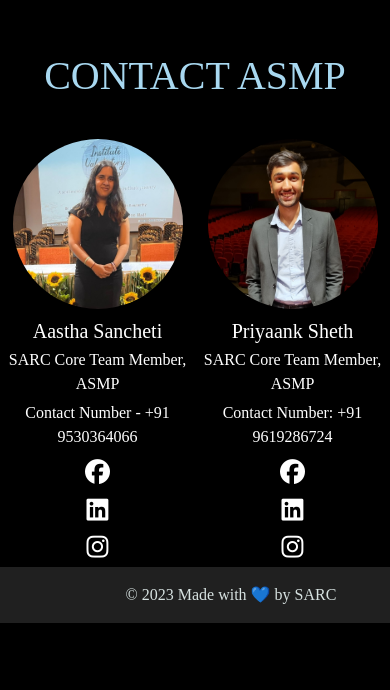
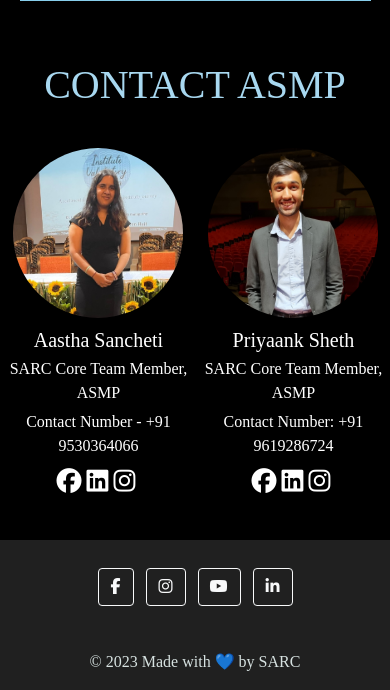
Before and after one commit to Sarc-Web-24-25/asmp_mentor, a Django app: page / in a window 390 px wide. Shown: the part 4999-5689 px from the top of the page. Before the commit the page ends 5622 px from the top, so only its background shows below. Run offline with Django 4.2, Linux system fonts and the light colour scheme; some libraries are stand-ins or nearby versions.

Commit message:
issues sorted

```diff
--- a/ASMP23/templates/AsmpReg/form.html
+++ b/ASMP23/templates/AsmpReg/form.html
@@ -52,7 +52,7 @@
     <link href="https://cdnjs.cloudflare.com/ajax/libs/select2/4.0.13/css/select2.min.css" rel="stylesheet" /
   {% comment %}
   <script src="https://use.fontawesome.com/4ecc3dbb0b.js" /> {% endcomment %}
-  <title>Register | SARC, IIT Bombay</title>
+  <title></title>
   <style>
 
     body {
@@ -636,7 +636,7 @@
     }
 
     .menu-btn{
-      position: absolute;
+      position: fixed;
       z-index: 2;
       right: 20px;
       /* left: 20px; */
@@ -1224,7 +1224,7 @@
     </div>
   </div>
 </div>
-  <footer class="text-center text-white" style="background-color:;">
+  <footer class="text-center text-white" style="background-color: #202020 !important;">
     <div class="container p-4">
       <!-- Section: Social media -->
       <section class="mb-4">
--- a/ASMP23/templates/AsmpReg/home.html
+++ b/ASMP23/templates/AsmpReg/home.html
@@ -22,10 +22,7 @@
         }
 
         @media (max-width: 600px){
-          *{
-            width: 100%;
-            height: auto;
-          }
+
 
           .asmp_title{
             display: flex;
@@ -121,17 +118,7 @@
                 color: #fff
             }
 
-           .social-media a{
-              dsiplay: none !important;
-           }
 
-           .footer_container{
-            display: none;
-           }
-
-           .text-center{
-            padding-left: 12% !important;
-           }
 
            .navbar{
             display: none !important;
@@ -485,6 +472,13 @@
                 color: #fff
             }
 
+            .social-media{
+              display: flex;
+              flex-direction: row;
+              justify-content: center;
+              align-items: center;
+            }
+
            .social-media a {
                margin-right: 5px;
                font-size: 25px;
@@ -725,7 +719,7 @@
  <section id="contact">
 <div class="team_members">
 <h2> CONTACT ASMP </h2>
-<div class="team-members">
+<div class="team-members" style="margin-bottom: 10%;">
 
 
         <div class="member" style="">
@@ -763,10 +757,10 @@
 
 
 
-  <footer class="text-center text-white" style="background-color:#202020;">
-    <div class="footer_container p-4">
+  <footer style="background-color:#202020; padding-left: 0px;">
+    <div class="footer_container">
       <!-- Section: Social media -->
-      <section class="mb-4">
+      <section style="text-align: center;" class="p-4">
         <!-- Facebook -->
         <a class="btn btn-outline-light btn-floating m-1" href="https://www.facebook.com/SARC.IITB" role="button"><i
             class="fab fa-facebook-f"></i></a>
@@ -787,7 +781,7 @@
 
     </div>
     <!-- Copyright -->
-    <div class="text-center p-3" style="background-color: rgba(0, 0, 0, 0); color:#d7e2e1;">
+    <div class="p-3" style="background-color: rgba(0, 0, 0, 0); color:#d7e2e1; text-align:center;">
       © 2023 Made with 💙 by
       <span style="color:#d7e2e1;">SARC</span>
     </div>
```
